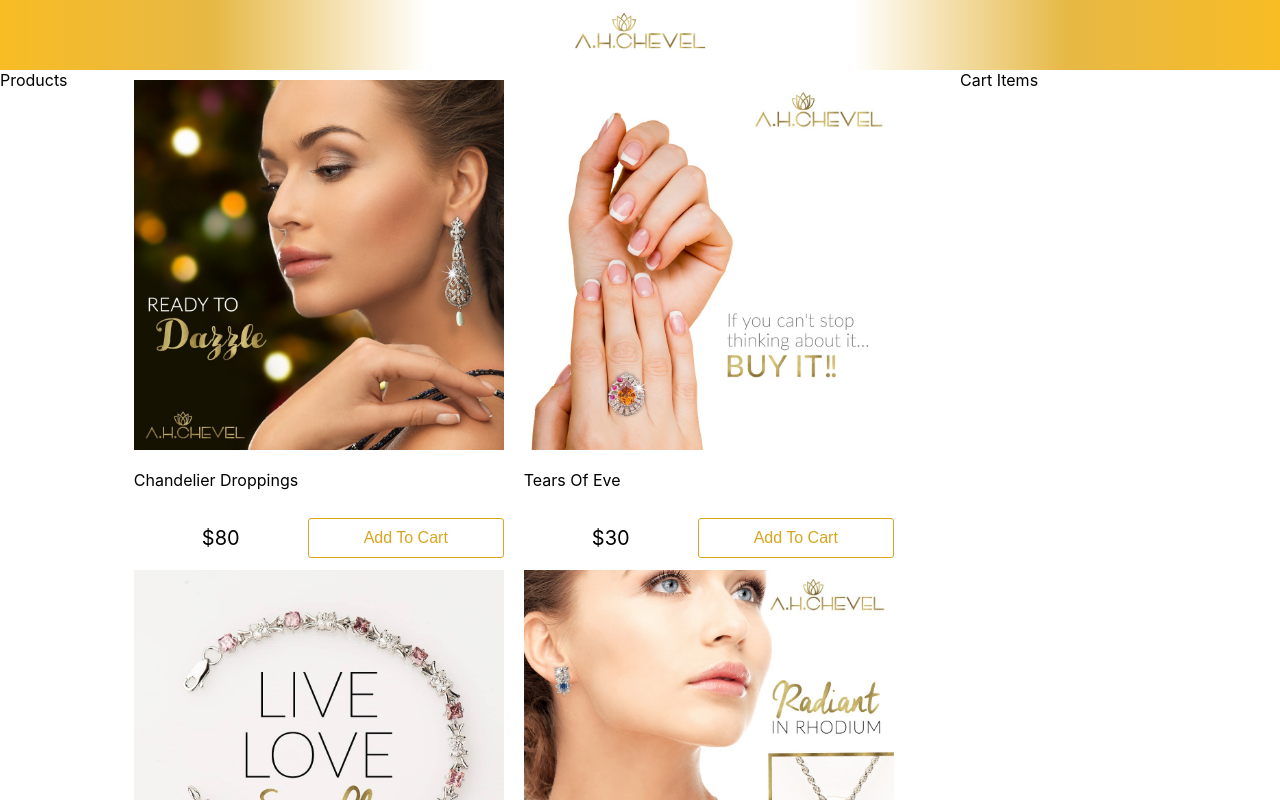
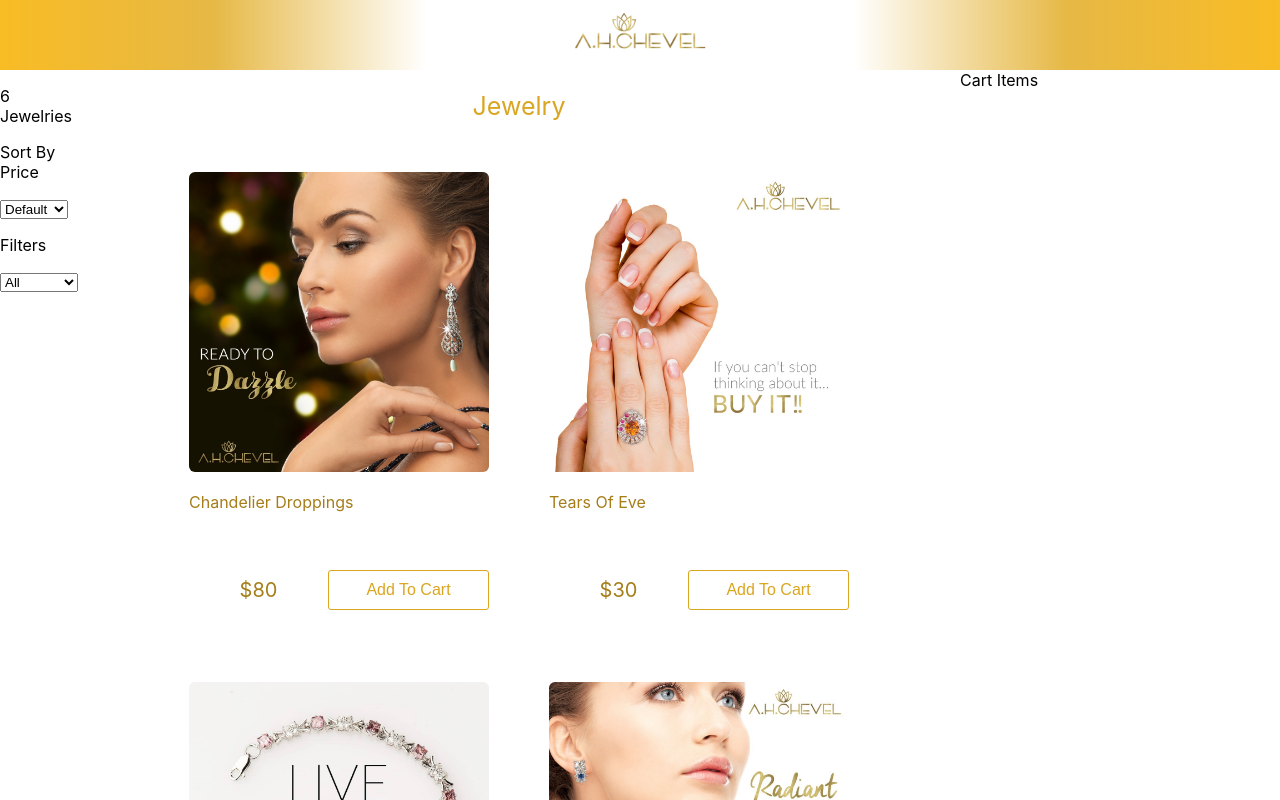
Before and after one commit to HennaFatemah/ahchevel, a React (Create React App) app: page / in a window 1280 px wide. Shown: the top 800 px of the page. Built offline with nearby package versions, Linux system fonts and the light colour scheme.

Commit message:
sort and filter bar created

```diff
--- a/src/App.js
+++ b/src/App.js
@@ -3,6 +3,7 @@ import Logo from './assets/logo/logo.png';
 import './App.scss';
 import data from './data.json';
 import Products from './components/Products/Products';
+import SortAndFilter from './components/SortAndFilter/SortAndFilter';
 
 class App extends Component {
   constructor(){
@@ -21,7 +22,10 @@ class App extends Component {
         </div>
         <div className="grid-container__main">
           <div className="grid-container__content">
-            <div className="grid-container__products">Products
+            <div className="grid-container__products">
+              <SortAndFilter
+                count={this.state.products.length}
+              />
               <Products
                 products={this.state.products}
               />
--- a/src/components/Products/Products.js
+++ b/src/components/Products/Products.js
@@ -5,8 +5,9 @@ class Products extends Component {
     render() {
         const { products } = this.props;
         return (
-            <>
-                <ul className="products">
+            <div className="products">
+                <h2 className="products__heading">Jewelry</h2>
+                <ul className="products__main">
                     {products.map(product => {
                         return(
                             <li className="products__card" key={product._id}>
@@ -26,7 +27,7 @@ class Products extends Component {
                         )
                     })}
                 </ul>
-            </>
+            </div>
         );
     }
 }
--- a/src/components/Products/Products.scss
+++ b/src/components/Products/Products.scss
@@ -1,4 +1,13 @@
 .products{
+    display: flex;
+    flex-direction: column;
+    &__heading{
+        font-size: 2.5rem;
+        color: #daa520;
+        text-align: center;
+        font-weight: normal;
+    }
+    &__main{
         display: flex;
         flex-wrap: wrap;
         justify-content: center;
@@ -6,10 +15,16 @@
         padding: 0;
         margin: 0;
         list-style-type: none;
+    }
     &__card{
         flex: 0 1 29rem;
-        height: 47rem;
-        padding: 1rem;
+        height: 45rem;
+        padding: 2rem;
+        margin: 1rem;
+        border-radius: 6px;
+        &:hover{
+            box-shadow: -3px 3px 15px #0000003b;
+        }
     }
     &__card-container{
         display: flex;
@@ -18,8 +33,12 @@
         height: 100%;
     }
     &__pic{
-        max-width: 37rem;
-        max-height: 37rem;
+        max-width: 30rem;
+        max-height: 30rem;
+        border-radius: 6px;
+    }
+    &__title{
+        color: rgb(165, 125, 25);
     }
     &__card-details{
         display: flex;
@@ -30,6 +49,7 @@
         text-align: center;
         flex: 1;
         font-size: 2rem;
+        color: rgb(165, 125, 25);
     }
     &__cart-add{
         text-align: center;
--- a/src/components/SortAndFilter/SortAndFilter.js
+++ b/src/components/SortAndFilter/SortAndFilter.js
@@ -4,8 +4,26 @@ import './SortAndFilter.scss';
 class SortAndFilter extends Component {
     render() {
         return (
-            <div>
-
+            <div className="sort-filter">
+                <p className="sort-filter__count">{this.props.count} Jewelries</p>
+                <div className="sort-filter__sort">
+                    <p className="sort-filter__title">Sort By Price</p>
+                    <select>
+                        <option>Default</option>
+                        <option value="highest">Highest</option>
+                        <option value="lowest">Lowest</option>
+                    </select>
+                </div>
+                <div className="sort-filter__filter">
+                    <p className="sort-filter__title">Filters</p>
+                    <select>
+                        <option>All</option>
+                        <option value="earrings">Earrings</option>
+                        <option value="rings">Rings</option>
+                        <option value="bracelets">Bracelets</option>
+                        <option value="sets">Sets</option>
+                    </select>
+                </div>
             </div>
         );
     }
```
Lines whose indentation alone changed are shown as unchanged.
